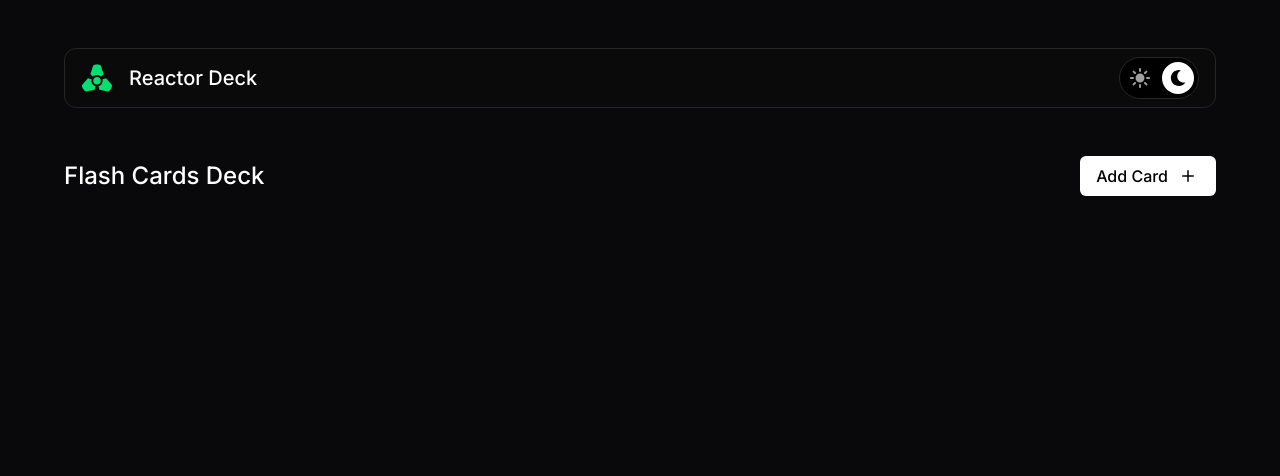
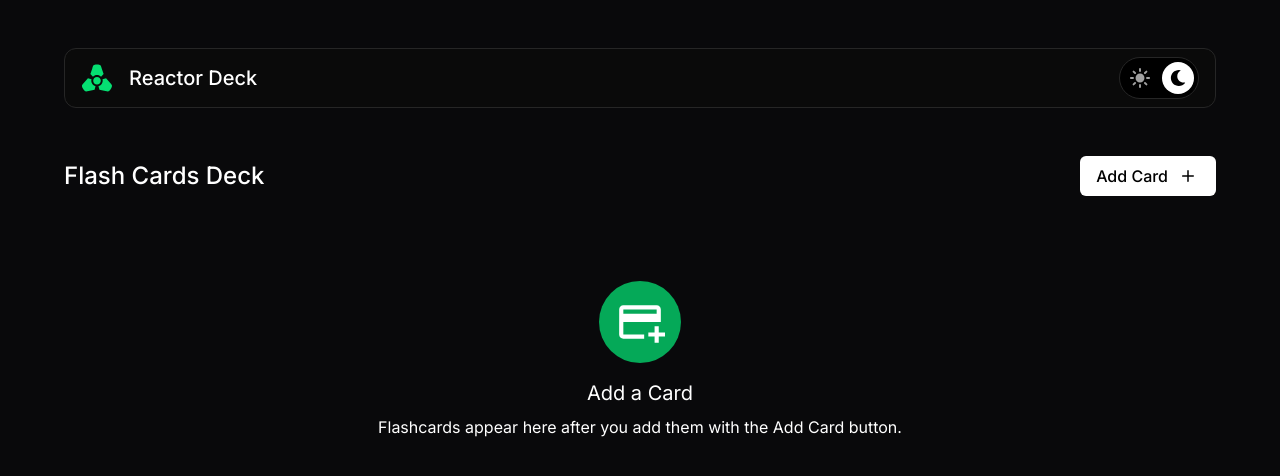
Before and after one commit to CodingDango/mern-flashcards, a React (Vite) app: page / in a window 1280 px wide. Shown: the top 476 px of the page. Built offline with nearby package versions, Linux system fonts and the light colour scheme.

Commit message:
added empty message to flashcard list

```diff
--- a/src/App.jsx
+++ b/src/App.jsx
@@ -1,12 +1,15 @@
 import Header from './components/Header'
 import Main from './components/Main'
 import AppLayout from './components/AppLayout'
+import FlashcardsProvider from './context/FlashcardsProvider';
 
 function App() {
   return (
     <AppLayout>
       <Header/>
-      <Main/>
+      <FlashcardsProvider>
+        <Main/>
+      </FlashcardsProvider>
     </AppLayout>
   );
 }
--- a/src/components/AddCardForm.jsx
+++ b/src/components/AddCardForm.jsx
@@ -21,7 +21,7 @@ const cardSchema = z.object({
   answer: z.string().trim().nonempty({ message: "Answer cannot be empty." }),
 });
 
-const AddCardForm = ({ setFlashcards }) => {
+const AddCardForm = ({ addFlashcard }) => {
   const {
     register,
     reset,
@@ -29,10 +29,10 @@ const AddCardForm = ({ setFlashcards }) => {
     formState: { errors },
   } = useForm({ resolver: zodResolver(cardSchema) });
 
-  const onSubmit = (data) => {
+  const onSubmit = ({topic, question, answer}) => {
     if (Object.keys(errors).length > 0) return;
 
-    setFlashcards((prev) => [...prev, data]);
+    addFlashcard(topic, question, answer);
     reset();
   };
 
--- a/src/components/Flashcard.jsx
+++ b/src/components/Flashcard.jsx
@@ -1,27 +1,54 @@
-  import { useEffect, useRef, useState } from 'react';
-  import { BsThreeDots } from 'react-icons/bs';
-  import { FaRegEdit } from 'react-icons/fa';
-  import { IoCloseOutline } from 'react-icons/io5';
-  import { useOptionsMenuManagerContext } from '../context/OptionsMenuManagerContext';
-  import OptionsMenu from './OptionsMenu'; // Assuming you have this component
+import { useEffect, useRef, useState } from "react";
+import { BsThreeDots } from "react-icons/bs";
+import { FaRegEdit } from "react-icons/fa";
+import { IoCloseOutline } from "react-icons/io5";
+import { useOptionsMenuManagerContext } from "../context/OptionsMenuManagerContext";
+import OptionsMenu from "./OptionsMenu"; // Assuming you have this component
+import { useFlashcardsContext } from "../context/FlashcardsContext";
 
-  const Flashcard = ({ topic, question, answer, optionsMenuId, ...rest }) => {
+const Flashcard = ({
+  topic,
+  question,
+  answer,
+  flashcardId,
+  ...rest
+}) => {
   // 1. State to control the flip
-    const [isFlipped, setIsFlipped] = useState(false);
-    const optionsMenuContext = useOptionsMenuManagerContext();
-    const isOptionsMenuOpen = optionsMenuContext.openOptionsMenuId === optionsMenuId;
+  const { openOptionsMenuId } = useOptionsMenuManagerContext();
+  const { setFlashcards } = useFlashcardsContext();
+  const [ isFlipped, setIsFlipped ] = useState(false);
+  const optionsMenuId = `${flashcardId}-options`
+  const isOptionsMenuOpen = openOptionsMenuId === optionsMenuId;
+
   const showAnswerBtn = useRef(null);
   const hideAnswerBtn = useRef(null);
 
   const options = [
+    {
+      element: (
         <span key="edit" className="flex items-center gap-my-xs">
           <FaRegEdit size={16} />
           Edit
-      </span>,
+        </span>
+      ),
+      callback: () => {
+        null;
+      },
+    },
+    {
+      element: (
         <span key="remove" className="flex items-center gap-my-xs">
           <IoCloseOutline size={16} className="scale-125" />
           Remove
-      </span>,
+        </span>
+      ),
+      callback: () => {
+        setFlashcards(prev =>
+          prev.filter(flashcard =>
+            flashcard.id !== flashcardId
+        ));
+      }
+    }
   ];
 
   // 4. Handler to stop the click from bubbling up to the card
@@ -35,13 +62,16 @@
     } else {
       showAnswerBtn.current.focus();
     }
-    }, [isFlipped])
+  }, [isFlipped]);
 
   return (
     // The "Stage" container. It sets up the 3D perspective.
     // Its dimensions define the clickable area, which never changes.
     <div
-        className={`group h-full w-full rounded-lg [perspective:1000px] ${isOptionsMenuOpen ? 'z-5' : 'z-0'}`}
+      className={`group h-full w-full rounded-lg [perspective:1000px] ${
+        isOptionsMenuOpen ? "z-5" : "z-0"
+      }`}
+      key={flashcardId}
       {...rest}
     >
       {/* The Inner container that actually flips. */}
@@ -49,45 +79,53 @@
         className={`
             relative w-full h-full rounded-lg transition-transform duration-400
             [transform-style:preserve-3d]
-            ${isFlipped ? 'rotate-y-180' : ''}
+            ${isFlipped ? "rotate-y-180" : ""}
           `}
       >
         {/* === FRONT FACE === */}
         <div
           inert={isFlipped ? true : undefined}
-            className="max-h-[280px] h-full [backface-visibility:hidden]">
-            <div className='h-full justify-start flex flex-col gap-my-md p-my-sm rounded-lg border bg-neutral-950 border-neutral-800'>
-              <div className='flex justify-between gap-x-my-sm'>
-                <h2 className='text-lg font-medium flex-1 min-w-0 break-words '>{topic}</h2>
+          className="max-h-[280px] h-full [backface-visibility:hidden]"
+        >
+          <div className="h-full justify-start flex flex-col gap-my-md p-my-sm rounded-lg border bg-neutral-950 border-neutral-800">
+            <div className="flex justify-between gap-x-my-sm">
+              <h2 className="text-lg font-medium flex-1 min-w-0 break-words ">
+                {topic}
+              </h2>
 
               {/* Add the stopPropagation handler to the menu's wrapper */}
               <div onClick={handleOptionsClick}>
                 <OptionsMenu
                   id={optionsMenuId}
+                  options={options}
                   button={
-                      <button className='p-my-xs rounded-md hover:bg-neutral-800 cursor-pointer transition-colors duration-200'>
-                        <BsThreeDots size={20}/>
-                      </button>}
-                    options={options}
+                    <button className="p-my-xs rounded-md hover:bg-neutral-800 cursor-pointer transition-colors duration-200">
+                      <BsThreeDots size={20} />
+                    </button>
+                  }
                 />
               </div>
             </div>
 
             <p
-                className='overflow-y-scroll flex-1 break-words'
+              className="overflow-y-scroll flex-1 break-words"
               tabIndex="0"
-                onWheel={e => {
+              onWheel={(e) => {
                 e.stopPropagation();
                 e.currentTarget.scrollTop += e.deltaY * 0.25;
               }}
-              >{question}</p>
+            >
+              {question}
+            </p>
 
-              <div className='flex items-end'>
+            <div className="flex items-end">
               <button
                 ref={showAnswerBtn}
-                  className='w-full button button--primary font-medium'
+                className="w-full button button--primary font-medium"
                 onClick={() => setIsFlipped(true)}
-                >Show Answer</button>
+              >
+                Show Answer
+              </button>
             </div>
           </div>
         </div>
@@ -96,26 +134,29 @@
         <div className="h-full absolute inset-0 [backface-visibility:hidden] [transform:rotateY(180deg)]">
           <div
             inert={isFlipped ? undefined : true}
-              className='flex flex-col h-full gap-my-md p-my-sm rounded-lg border bg-neutral-975 border-neutral-800'>
+            className="flex flex-col h-full gap-my-md p-my-sm rounded-lg border bg-neutral-975 border-neutral-800"
+          >
             {/* You might want a header on the back too */}
-              <h2 className='flex justify-between gap-x-my-sm text-lg font-medium'>
-                <span className='flex-1 min-w-0 break-words'>{topic}</span>
+            <h2 className="flex justify-between gap-x-my-sm text-lg font-medium">
+              <span className="flex-1 min-w-0 break-words">{topic}</span>
               <span>Answer</span>
             </h2>
 
             <p>{answer}</p>
-              <div className='flex-1 flex items-end'>
+            <div className="flex-1 flex items-end">
               <button
                 ref={hideAnswerBtn}
-                  className='w-full button button--white font-medium'
+                className="w-full button button--white font-medium"
                 onClick={() => setIsFlipped(false)}
-                >Hide Answer</button>
+              >
+                Hide Answer
+              </button>
             </div>
           </div>
         </div>
       </div>
     </div>
   );
-  }
+};
 
 export default Flashcard;
--- a/src/components/FlashcardList.jsx
+++ b/src/components/FlashcardList.jsx
@@ -1,19 +1,36 @@
+import { MdAddCard } from "react-icons/md";
 import Flashcard from "./FlashCard";
 
-const FlashcardList = ({flashcards}) => {
+const FlashcardList = ({ flashcards }) => {
   return (
-    <div className='grid grid-cols-1 md:grid-cols-2 lg:grid-cols-3 auto-rows-[minmax(280px,_auto)] gap-my-md'>
-      {flashcards.map((flashcard, idx) => (
+    <div className="grid grid-cols-1 md:grid-cols-2 lg:grid-cols-3 auto-rows-[minmax(280px,_auto)] gap-my-md">
+      {flashcards.length > 0 &&
+        flashcards.map((flashcard, idx) => (
           <Flashcard
-          optionsMenuId={`flashcard-options-${idx}`}
+            key={flashcard.id}
             topic={flashcard.topic}
             question={flashcard.question}
             answer={flashcard.answer}
-          key={`flashcard-${idx}`}
+            flashcardId={flashcard.id}
           />
         ))}
+
+      {flashcards.length === 0 && (
+        <div className="grid place-items-center col-span-full">
+          <div className="flex items-center flex-col gap-my-sm">
+              <div className="bg-my-primary/75 p-my-sm rounded-full">
+                <MdAddCard size={50} />
+              </div>
+              <div className="flex flex-col gap-my-xs text-center">
+                <h2 className="text-xl">Add a Card</h2>
+                <p>Flashcards appear here after you add them with the Add Card button.</p>
+              </div>
+            </div>
+        </div>
+
+      )}
     </div>
   );
-}
+};
 
 export default FlashcardList;
--- a/src/components/Main.jsx
+++ b/src/components/Main.jsx
@@ -1,37 +1,19 @@
 import { IoIosAdd } from "react-icons/io";
 import { usePopUpContext } from "../context/PopUpContext";
-import { useEffect, useState } from 'react';
+import { useFlashcardsContext } from "../context/FlashcardsContext";
 import FlashcardList from "./FlashcardList";
 import AddCardForm from "./AddCardForm";
 
 const Main = () => {
   const { openPopUp } = usePopUpContext();
-  const [flashcards, setFlashcards] = useState(() => {
-    const savedFlashcards = localStorage.getItem('flashcards');
-
-    if (savedFlashcards) {
-      try {
-        return JSON.parse(savedFlashcards);
-      } catch (err) {
-        console.log(`Could not load localStorage flashcards: ${err}`);
-      }
-    }
-
-    return [];
-  });
-
-  useEffect(() => {
-    if (flashcards.length === 0) return;
-
-    localStorage.setItem('flashcards', JSON.stringify(flashcards));
-  }, [flashcards]);
+  const { flashcards, setFlashcards, addFlashcard } = useFlashcardsContext();
 
   return (
     <div className="flex flex-col gap-my-md">
       <div className="flex justify-between items-center">
         <h1 className="text-2xl font-medium">Flash Cards Deck</h1>
         <button
-          onClick={() => openPopUp("Add Flash Card", <AddCardForm setFlashcards={setFlashcards}/>)}
+          onClick={() => openPopUp("Add Flash Card", <AddCardForm addFlashcard={addFlashcard}/>)}
           className="button button--white"
         >
           <span className="flex gap-my-xs items-center font-medium">
--- a/src/components/OptionsMenu.jsx
+++ b/src/components/OptionsMenu.jsx
@@ -13,9 +13,10 @@ const OptionsMenu = ({ button, options, id }) => {
       {isOpen && (
         <div className="absolute">
           <div className="w-[200px] flex flex-col bg-neutral-900 border border-neutral-800 rounded-lg p-my-xs">
-            {options.map((element, idx) => (
+            {options.map(({element, callback}, idx) => (
               <button
-                key={idx}
+                key={`${id}-button-${idx}`}
+                onClick={callback}
                 className={`rounded-lg p-my-xs text-start cursor-pointer hover:bg-neutral-800`}
               >
                 {element}
--- /dev/null
+++ b/src/context/FlashcardsContext.jsx
@@ -0,0 +1,4 @@
+import { createContext, useContext } from "react";
+
+export const FlashcardsContext = createContext({});
+export const useFlashcardsContext = () => useContext(FlashcardsContext);
--- /dev/null
+++ b/src/context/FlashcardsProvider.jsx
@@ -0,0 +1,46 @@
+import { useEffect, useState } from "react";
+import { FlashcardsContext } from "./FlashcardsContext";
+
+const FlashcardsProvider = ({children}) => {
+  const [flashcards, setFlashcards] = useState(() => {
+    const savedFlashcards = localStorage.getItem('flashcards');
+
+    if (savedFlashcards) {
+      try {
+        return JSON.parse(savedFlashcards);
+      } catch (err) {
+        console.log(`Could not load localStorage flashcards: ${err}`);
+      }
+    }
+
+    return [];
+  });
+
+  useEffect(() => {
+    localStorage.setItem('flashcards', JSON.stringify(flashcards));
+  }, [flashcards]);
+
+  const valueToProvide = {
+    setFlashcards,
+    addFlashcard(topic, question, answer) {
+      setFlashcards(prev => [...prev, {
+        topic,
+        question,
+        answer,
+        id: `flashcard-${flashcards.length}`
+      }]);
+    },
+
+
+    flashcards,
+  };
+
+  return (
+    <FlashcardsContext.Provider value={valueToProvide}>
+      {children}
+    </FlashcardsContext.Provider>
+  );
+}
+
+
+export default FlashcardsProvider;
```
Also changed, not shown: 1 other file (tests, documents, lock files or other folders). Lines whose indentation alone changed are shown as unchanged.
